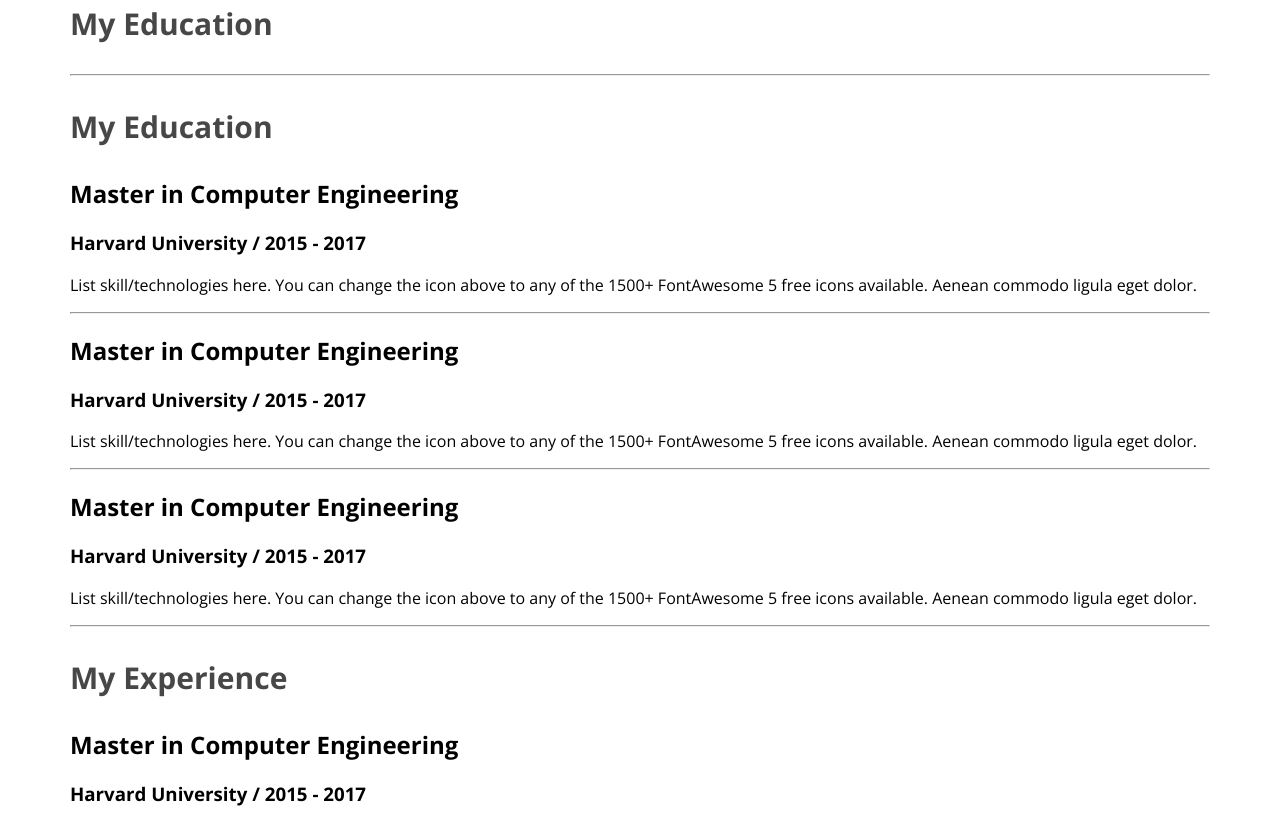
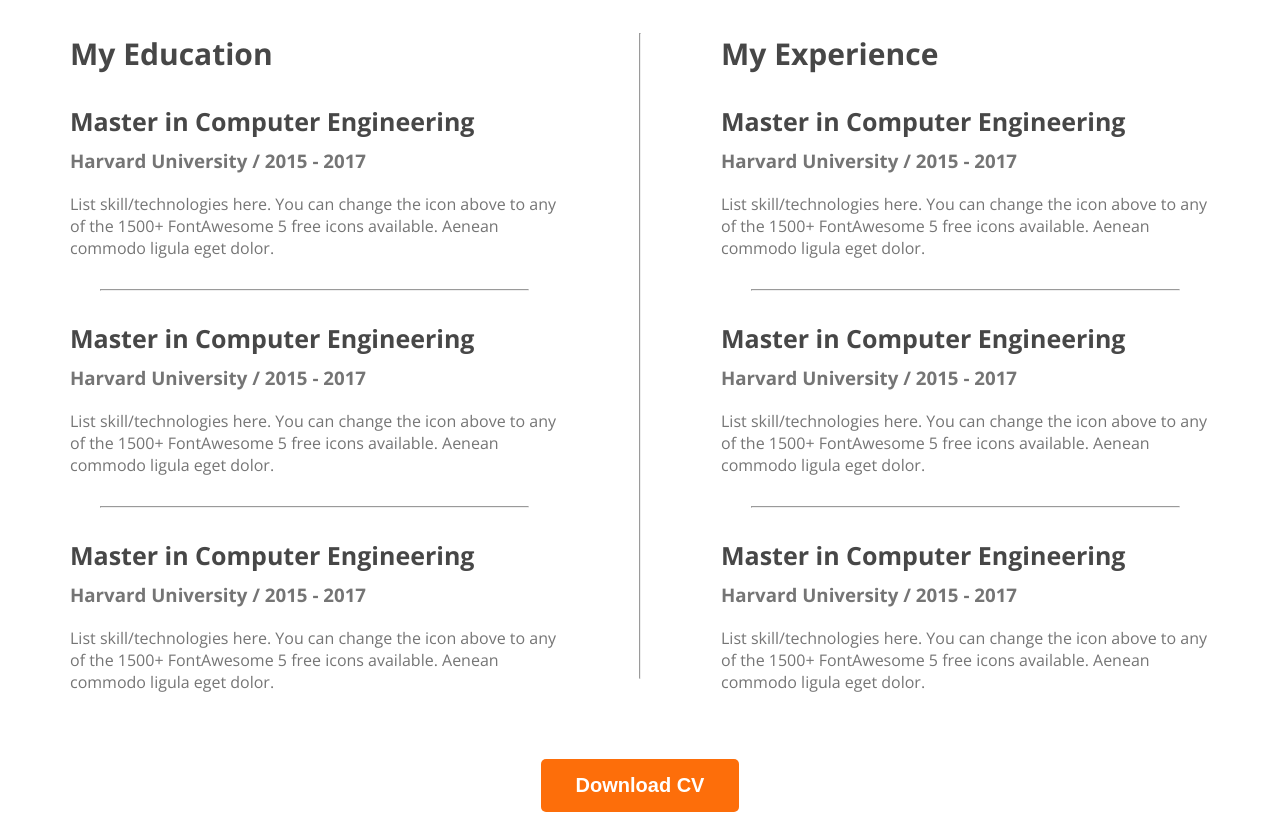
Before and after one commit to MohamamdRasel/webdeveloper-portfolio, a plain HTML site: page index.html in a window 1280 px wide. Shown: the part 2482-3300 px from the top of the page. Drawn offline with nearby package versions, Linux system fonts and the light colour scheme; a web font is replaced by a local one.

Commit message:
added resume part

```diff
--- a/index.html
+++ b/index.html
@@ -99,15 +99,7 @@
             <h3 class="section_title">A summary of My Resume</h3>
 
             <div class="resume_container">
-                <div class="resume_column">
-                    <h3 class="resume_column_title"> My Education </h3>
-                    <div class="resume_item">
-                        <h2 class="resume_item_title"></h2>
-                        <h3 class="resume_item_institute"></h3>
-                        <p class="resume_item_description"></p>
-                    </div>
-                </div>
-                <hr>
+
                 <div class="resume_column">
                     <h3 class="resume_column_title"> My Education </h3>
                     <div class="resume_item">
@@ -155,6 +147,9 @@
                     </div>
                 </div>
             </div>
+            <div class="download_cv">
+                <button class="btn_primary">Download CV</button>
+            </div>
         </section>
     </main>
 
--- a/style.css
+++ b/style.css
@@ -165,3 +165,33 @@ box-shadow: 0px 6px 50px 0px rgba(0, 0, 0, 0.06);
     font-size: 30px;
     font-weight: 700;
 }
+
+.resume_container {
+    display: flex;
+    gap: 50px;
+}
+
+.resume_item_title {
+    color: #474747;
+    font-size: 25px;
+    font-weight: 700;
+    margin-bottom: 10px;
+}
+
+.resume_item_institute {
+    margin-bottom: 20px;
+    margin-top: 0px;
+}
+
+.resume_item_description,.resume_item_institute {
+    color: #757575;
+}
+
+.resume_container hr {
+    margin: 30px;
+}
+
+.download_cv {
+    text-align: center;
+    margin-top: 50px;
+}
```
